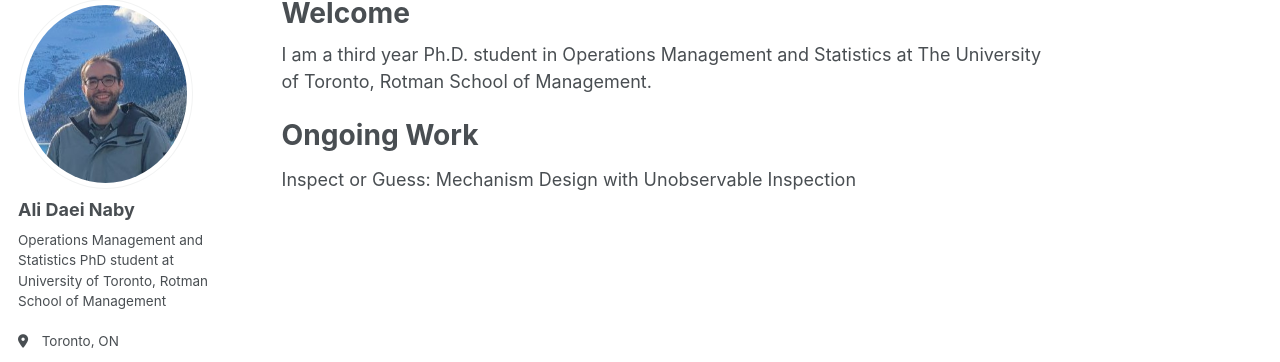
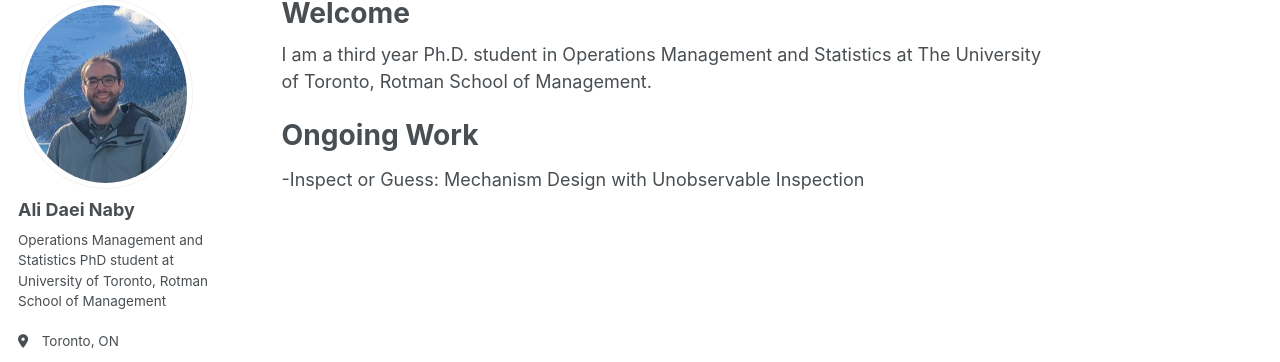
Before and after one commit to alidaeinaby/alidaeinaby.github.io, a Jekyll site: the page built from _pages/about.md, in a window 1280 px wide. Shown: the part 107-469 px from the top of the page. Built offline with Jekyll 4.4.1, drawn with Linux system fonts in a browser that asks for light colours; some web fonts are replaced.

```diff
--- a/_pages/about.md
+++ b/_pages/about.md
@@ -11,4 +11,4 @@ I am a third year Ph.D. student in Operations Management and Statistics at The U
 
 Ongoing Work
 ======
-Inspect or Guess: Mechanism Design with Unobservable Inspection
+-Inspect or Guess: Mechanism Design with Unobservable Inspection
```
